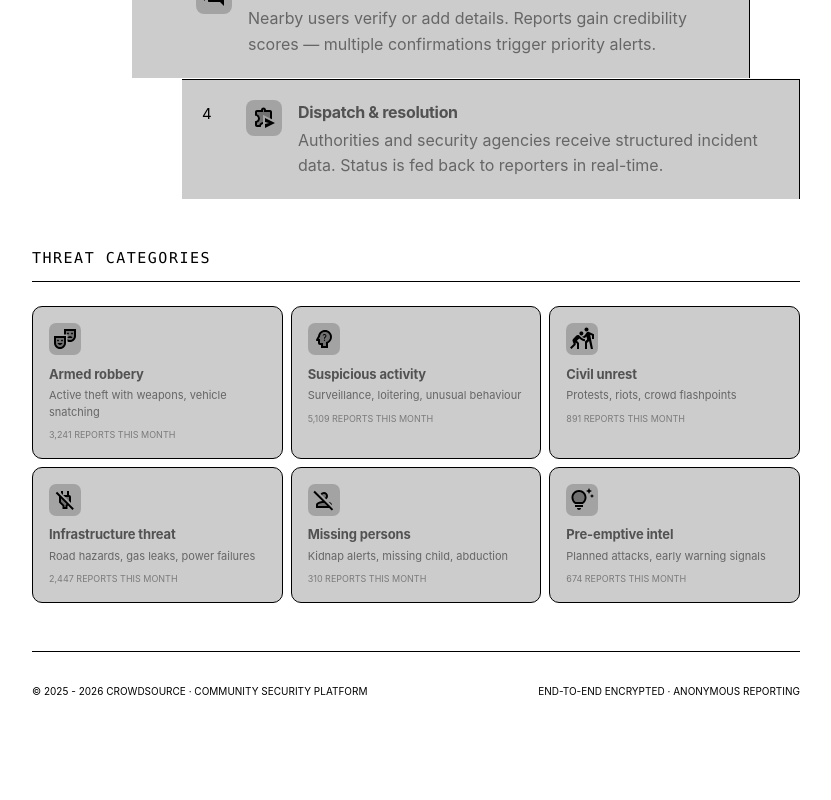
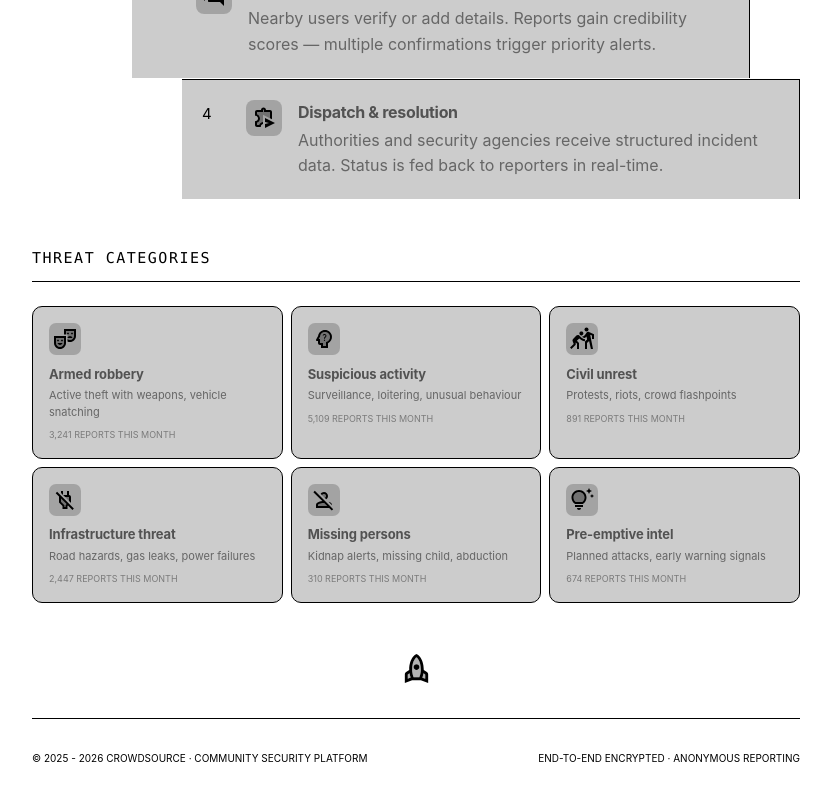
Before and after one commit to makajeez/CSRS, a React (Vite) app: page / in a window 1280 px wide. Shown: the part 1018-1818 px from the top of the page, without its empty margins (224-1055 px from the left). Before the commit the page ends 1791 px from the top, so only its background shows below. Built offline with nearby package versions, Linux system fonts and the light colour scheme.

Commit message:
Added "Beam me up, Scotty!"

```diff
--- a/src/features/home/Home.tsx
+++ b/src/features/home/Home.tsx
@@ -9,6 +9,9 @@ import SportsKabaddiTwoToneIcon from '@mui/icons-material/SportsKabaddiTwoTone';
 import PowerOffTwoToneIcon from '@mui/icons-material/PowerOffTwoTone';
 import PersonOffTwoToneIcon from '@mui/icons-material/PersonOffTwoTone';
 import TipsAndUpdatesTwoToneIcon from '@mui/icons-material/TipsAndUpdatesTwoTone';
+import RocketTwoToneIcon from '@mui/icons-material/RocketTwoTone'
+import Tooltip from '@mui/material/Tooltip';
+
 import { PulsingDot } from '../shared/SharedUI';
 
 
@@ -115,6 +118,16 @@ function Home() {
           </div>
 
 
+          <div className="flex justify-center mb-8">
+            <Tooltip title="Beam me up, Scotty!">
+              <button
+                onClick={() => window.scrollTo({ top: 0, behavior: 'smooth' })}
+                className="cursor-pointer hover:opacity-80 transition-opacity"
+              >
+                <RocketTwoToneIcon className='dark:text-red-500' fontSize='large' />
+              </button>
+            </Tooltip>
+          </div>
 
           <footer className="pt-8 mt-4  dark:border-white/50 border-t flex justify-between items-center flex-wrap gap-4">
             <span className="font-mono-custom text-[10px] dark:text-white/22">© 2025 - { new Date().getFullYear()} CROWDSOURCE · COMMUNITY SECURITY PLATFORM</span>
```
